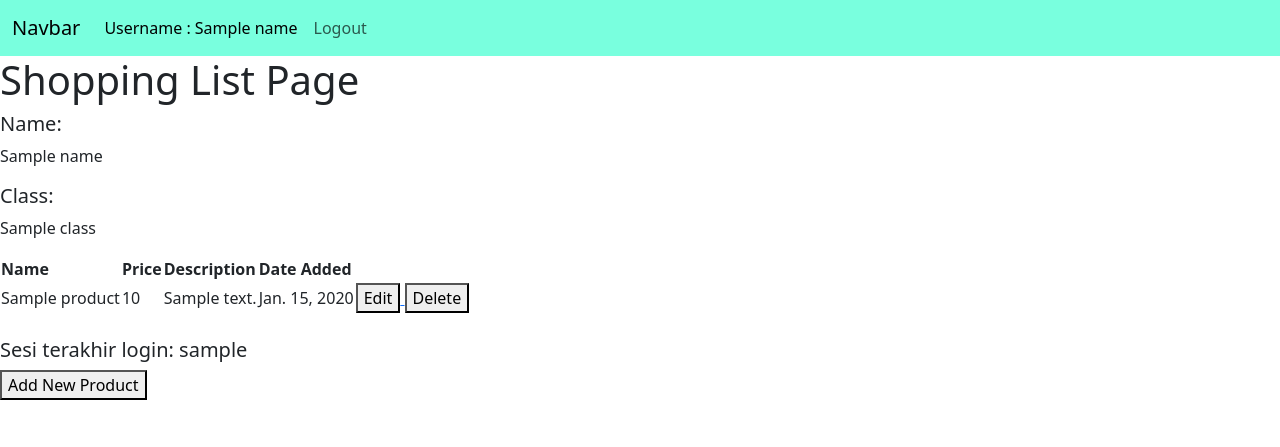
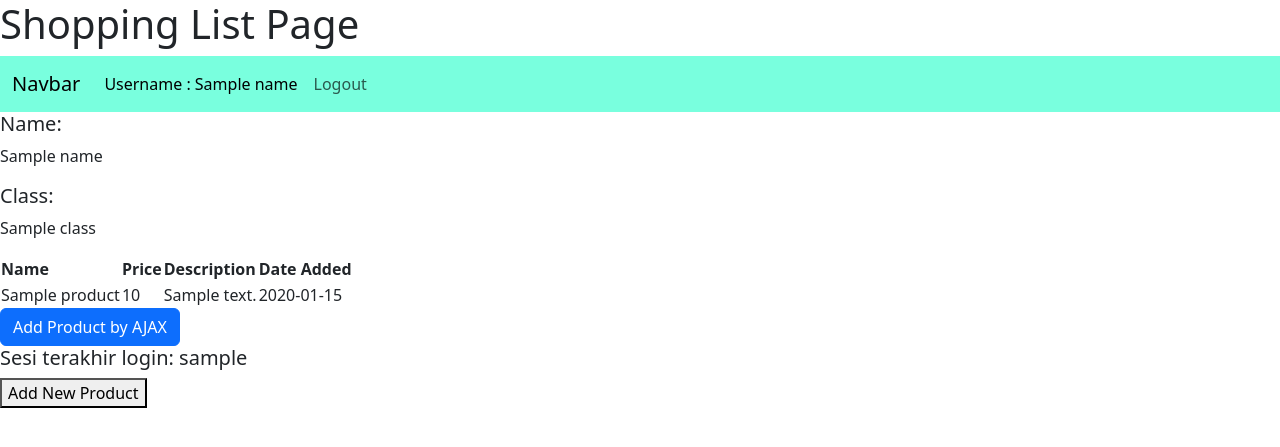
Before and after one commit to rifdahnabilah23/shopping-list, a Django app: template main/templates/main.html in a window 1280 px wide. Shown: the top 447 px of the page. Run offline with Django 4.2, Linux system fonts and the light colour scheme; tables that the repository leaves empty hold one stand-in row (values such as "Sample post"); the template is opened without the code that fills it: values that come from a table or form of the project are taken from there, most other values are stand-ins (such as "Sample title", 1, 10 or a date in 2020).

Commit message:
Tutorial 5 selesai

```diff
--- a/main/templates/main.html
+++ b/main/templates/main.html
@@ -2,6 +2,8 @@
 
 {% block content %}
 
+
+    <h1>Shopping List Page</h1>
 
     <nav class="navbar navbar-expand-lg bg-body-tertiary" style="background-color: #79ffde !important">
         <div class="container-fluid">
@@ -17,55 +19,95 @@
         </div>
         </div>
     </nav>
-    <h1>Shopping List Page</h1>
 
     <h5>Name:</h5>
     <p>{{name}}</p>
 
     <h5>Class:</h5>
     <p>{{class}}</p><table>
-        <tr>
-            <th>Name</th>
-            <th>Price</th>
-            <th>Description</th>
-            <th>Date Added</th>
-        </tr>
 
-        {% comment %} Berikut cara memperlihatkan data produk di bawah baris ini {% endcomment %}
 
-        {% for product in products %}
-            <tr>
-                <td>{{product.name}}</td>
-                <td>{{product.price}}</td>
-                <td>{{product.description}}</td>
-                <td>{{product.date_added}}</td>
-                <td>
-                    <a href="{% url 'main:edit_product' product.pk %}">
-                        <button>
-                            Edit
-                        </button>
-                    </a>
-                    <a href="{% url 'main:delete_product' product.pk %}">
-                          <button>
-                              Delete
-                          </button>
-                      </a>
-                </td>
-            </tr>
-        {% endfor %}
-    </table>
+<table id="product_table"></table>
 
-    <br />
+
+<div class="modal fade" id="exampleModal" tabindex="-1" aria-labelledby="exampleModalLabel" aria-hidden="true">
+    <div class="modal-dialog">
+        <div class="modal-content">
+            <div class="modal-header">
+                <h1 class="modal-title fs-5" id="exampleModalLabel">Add New Product</h1>
+                <button type="button" class="btn-close" data-bs-dismiss="modal" aria-label="Close"></button>
+            </div>
+            <div class="modal-body">
+                <form id="form" onsubmit="return false;">
+                    {% csrf_token %}
+                    <div class="mb-3">
+                        <label for="name" class="col-form-label">Name:</label>
+                        <input type="text" class="form-control" id="name" name="name"></input>
+                    </div>
+                    <div class="mb-3">
+                        <label for="price" class="col-form-label">Price:</label>
+                        <input type="number" class="form-control" id="price" name="price"></input>
+                    </div>
+                    <div class="mb-3">
+                        <label for="description" class="col-form-label">Description:</label>
+                        <textarea class="form-control" id="description" name="description"></textarea>
+                    </div>
+                </form>
+            </div>
+            <div class="modal-footer">
+                <button type="button" class="btn btn-secondary" data-bs-dismiss="modal">Close</button>
+                <button type="button" class="btn btn-primary" id="button_add" data-bs-dismiss="modal">Add Product</button>
+            </div>
+        </div>
+    </div>
+</div>
+
+<button type="button" class="btn btn-primary" data-bs-toggle="modal" data-bs-target="#exampleModal">Add Product by AJAX</button>
+
+
+<br />
     <h5>Sesi terakhir login: {{ last_login }}</h5>
     <a href="{% url 'main:create_product' %}">
         <button>
             Add New Product
         </button>
     </a>
-    <!-- <a href="{% url 'main:logout' %}">
-        <button>
-            Logout
-        </button>
-    </a> -->
+    <script>
+        async function getProducts() {
+            return fetch("{% url 'main:get_product_json' %}").then((res) => res.json())
+        }
+        async function refreshProducts() {
+            document.getElementById("product_table").innerHTML = ""
+            const products = await getProducts()
+            let htmlString = `<tr>
+                <th>Name</th>
+                <th>Price</th>
+                <th>Description</th>
+                <th>Date Added</th>
+            </tr>`
+            products.forEach((item) => {
+                htmlString += `\n<tr>
+                <td>${item.fields.name}</td>
+                <td>${item.fields.price}</td>
+                <td>${item.fields.description}</td>
+                <td>${item.fields.date_added}</td>
+            </tr>`
+            })
 
-    {% endblock content %}
+            document.getElementById("product_table").innerHTML = htmlString
+        }
+
+        refreshProducts()
+
+        function addProduct() {
+            fetch("{% url 'main:add_product_ajax' %}", {
+                method: "POST",
+                body: new FormData(document.querySelector('#form'))
+            }).then(refreshProducts)
+
+            document.getElementById("form").reset()
+            return false
+        }
+        document.getElementById("button_add").onclick = addProduct
+    </script>
+{% endblock content %}
--- a/main/urls.py
+++ b/main/urls.py
@@ -8,6 +8,8 @@ from main.views import login_user
 from main.views import logout_user
 from main.views import edit_product
 from main.views import delete_product
+from main.views import get_product_json
+from main.views import add_product_ajax
 app_name = 'main'
 
 urlpatterns = [
@@ -20,5 +22,6 @@ urlpatterns = [
     path('logout/', logout_user, name='logout'),
     path('edit-product/<int:id>', edit_product, name='edit_product'),
     path('delete/<int:id>', delete_product, name='delete_product'),
-
+    path('get-product/', get_product_json, name='get_product_json'),
+    path('create-product-ajax/', add_product_ajax, name='add_product_ajax')
 ]
--- a/main/views.py
+++ b/main/views.py
@@ -1,4 +1,4 @@
-from django.http import HttpResponse
+from django.http import HttpResponse, HttpResponseNotFound
 from django.core import serializers
 from django.shortcuts import render
 from django.http import HttpResponseRedirect
@@ -14,6 +14,8 @@ from django.contrib.auth.decorators import login_required
 import datetime
 from django.http import HttpResponseRedirect
 from django.urls import reverse
+from django.views.decorators.csrf import csrf_exempt
+
 
 # Create your views here.
 @login_required(login_url='/login')
@@ -112,3 +114,22 @@ def delete_product(request, id):
     product.delete()
     # Kembali ke halaman awal
     return HttpResponseRedirect(reverse('main:show_main'))
+
+def get_product_json(request):
+    product_item = Product.objects.all()
+    return HttpResponse(serializers.serialize('json', product_item))
+
+@csrf_exempt
+def add_product_ajax(request):
+    if request.method == 'POST':
+        name = request.POST.get("name")
+        price = request.POST.get("price")
+        description = request.POST.get("description")
+        user = request.user
+
+        new_product = Product(name=name, price=price, description=description, user=user)
+        new_product.save()
+
+        return HttpResponse(b"CREATED", status=201)
+
+    return HttpResponseNotFound()
--- a/templates/base.html
+++ b/templates/base.html
@@ -14,5 +14,7 @@
     <body>
         {% block content %}
         {% endblock content %}
+        <script src="https://cdn.jsdelivr.net/npm/@popperjs/core@2.11.8/dist/umd/popper.min.js" integrity="sha384-I7E8VVD/ismYTF4hNIPjVp/Zjvgyol6VFvRkX/vR+Vc4jQkC+hVqc2pM8ODewa9r" crossorigin="anonymous"></script>
+<script src="https://cdn.jsdelivr.net/npm/bootstrap@5.3.2/dist/js/bootstrap.min.js" integrity="sha384-BBtl+eGJRgqQAUMxJ7pMwbEyER4l1g+O15P+16Ep7Q9Q+zqX6gSbd85u4mG4QzX+" crossorigin="anonymous"></script>
     </body>
 </html>
```
